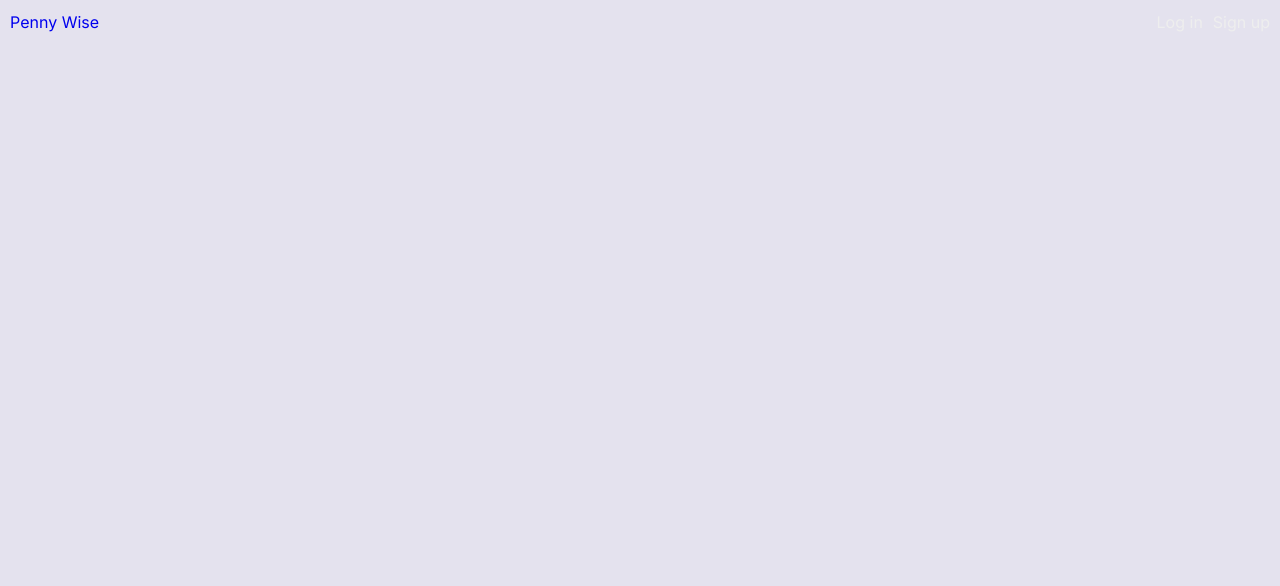
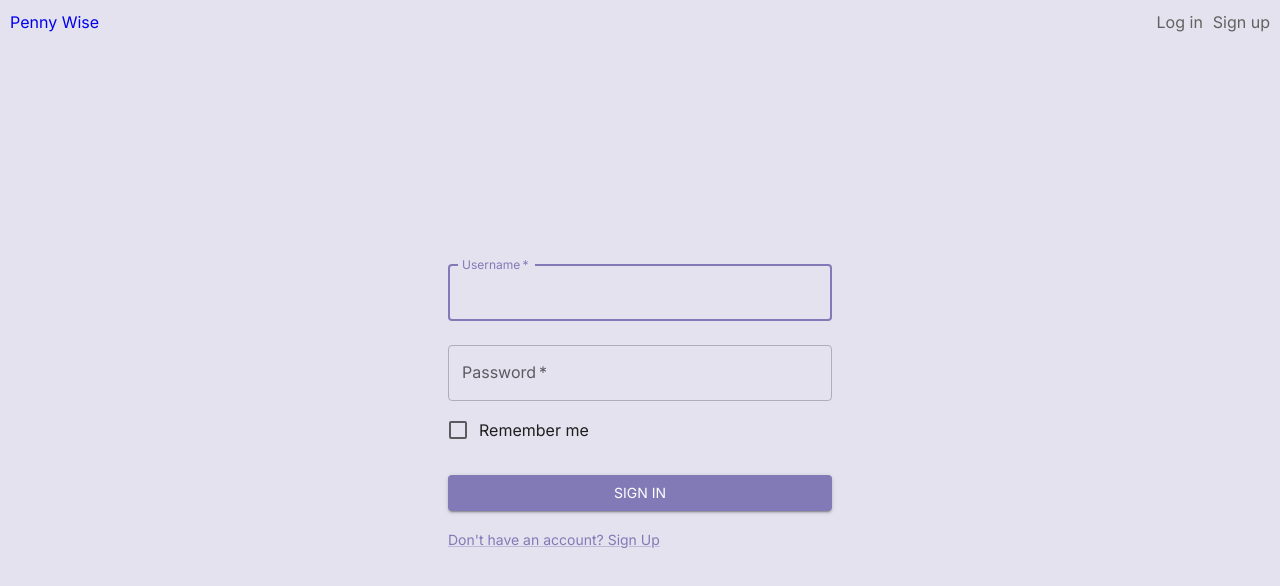
Before and after one commit to vytran1805/PennyWise, a React (Vite) app in the folder client/: page / in a window 1280 px wide. Shown: the top 586 px of the page. Built offline with nearby package versions, Linux system fonts and the light colour scheme; no server answers.

Commit message:
Modify URL

```diff
--- a/client/src/App.tsx
+++ b/client/src/App.tsx
@@ -25,7 +25,8 @@ function App() {
           <main className='content'>
             <NavBar />
             <Routes>
-              <Route path='/' element={<HomePage />} />
+              {/* <Route path='/' element={<HomePage />} /> */}
+              <Route path='/' element={<Login />} />
               <Route path='/login' element={<Login />} />
               <Route path='/register' element={<Signup />} />
               {isUserLoggedIn && (
--- a/client/src/global/navbar/index.tsx
+++ b/client/src/global/navbar/index.tsx
@@ -35,12 +35,12 @@ export const NavBar = () => {
     return (
       <>
         <Link
-          to='/account'
+          to='/dashboard'
           // onClick={handleSignOut}
           style={{
             // color: selected === 'login' ? 'inherit' : palette.grey[200],
             textDecoration: 'inherit',
-            color: palette.grey[200],
+            color: palette.grey[700],
           }}
         >
           Account
@@ -51,7 +51,7 @@ export const NavBar = () => {
           style={{
             // color: selected === 'login' ? 'inherit' : palette.grey[200],
             textDecoration: 'inherit',
-            color: palette.grey[200],
+            color: palette.grey[700],
           }}
         >
           Log out
@@ -73,7 +73,7 @@ export const NavBar = () => {
           style={{
             // color: selected === 'login' ? 'inherit' : palette.grey[200],
             textDecoration: 'inherit',
-            color: palette.grey[200],
+            color: palette.grey[700],
           }}
         >
           Log in
@@ -84,7 +84,7 @@ export const NavBar = () => {
           style={{
             // color: selected === 'register' ? 'inherit' : palette.grey[200],
             textDecoration: 'none',
-            color: palette.grey[200],
+            color: palette.grey[700],
           }}
         >
           Sign up
--- a/client/src/pages/Login.tsx
+++ b/client/src/pages/Login.tsx
@@ -30,7 +30,7 @@ export const Login = () => {
       setUsername('');
       fetchUsers();
       console.log({ username, password });
-      navigate('/account');
+      navigate('/dashboard');
       window.location.reload();
       localStorage.setItem('token', token);
     } catch (error) {
```
